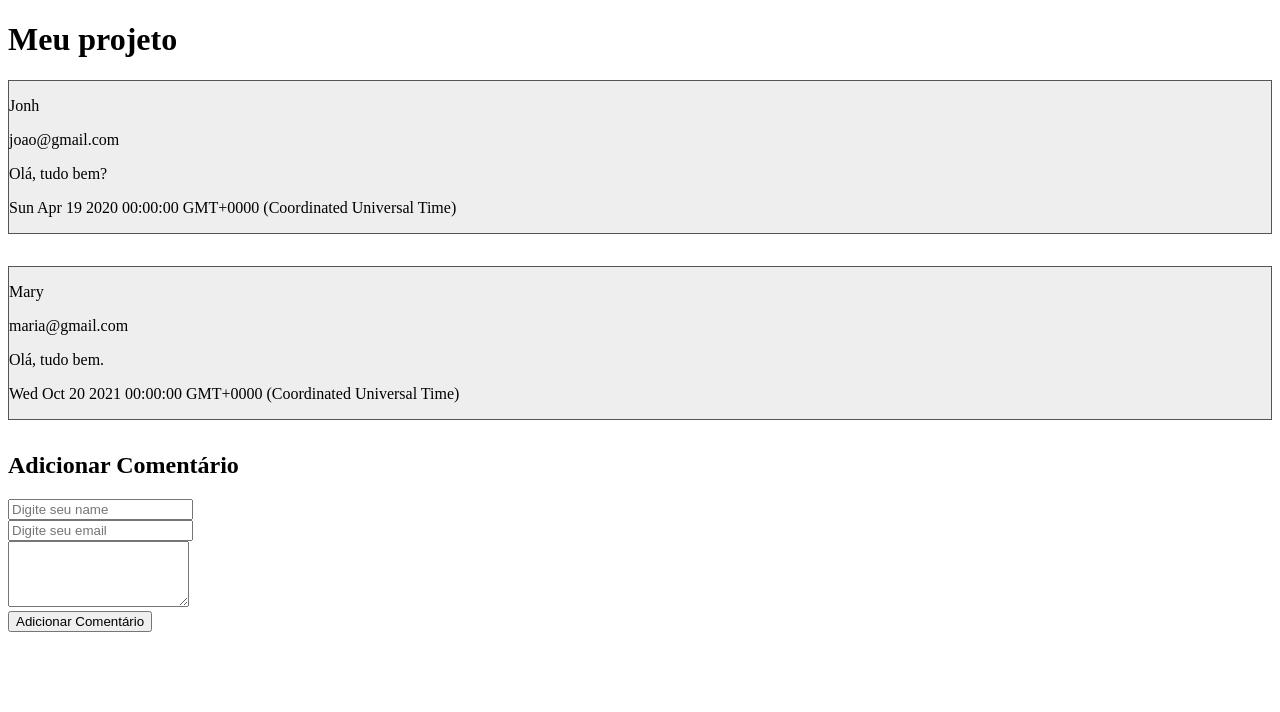
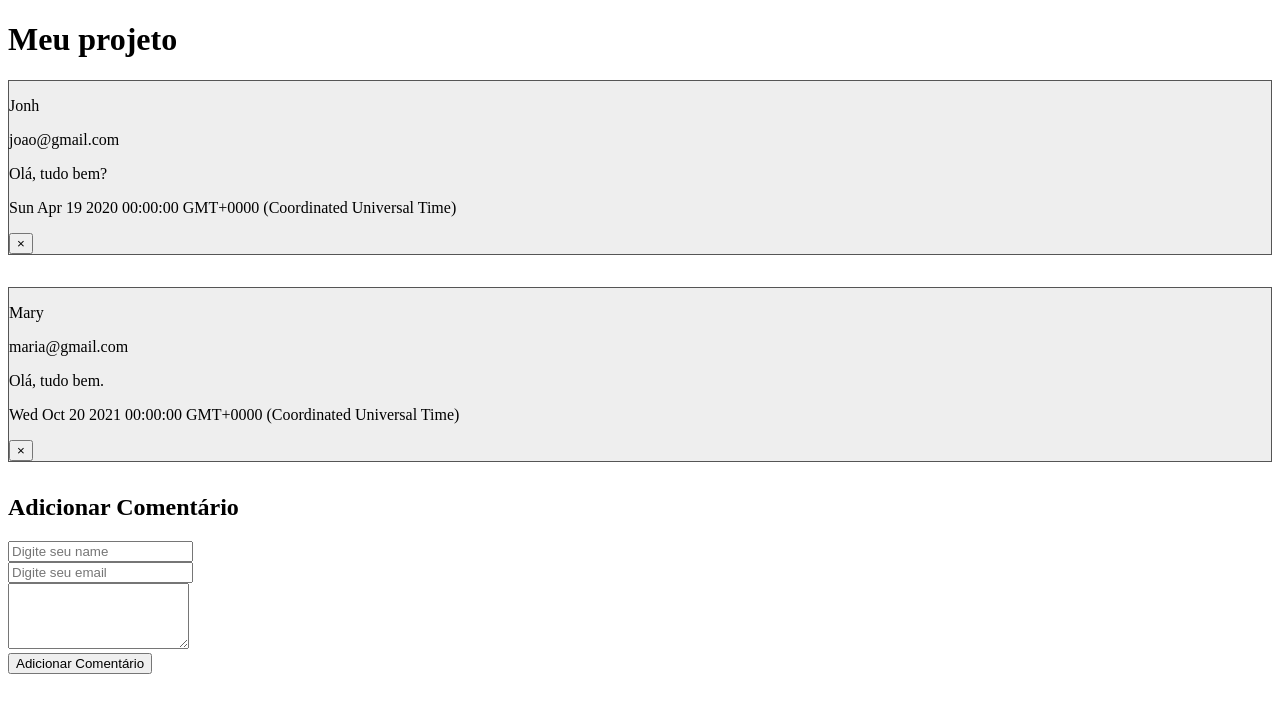
Before and after one commit to aritana/JavaScript, a React (Create React App) app in the folder Udemy/react/my-app/: page / in a window 1280 px wide. Shown: the top 712 px of the page. Built offline with nearby package versions, Linux system fonts and the light colour scheme.

Commit message:
Integracao entre componentes, reac

```diff
--- a/Udemy/react/my-app/src/App.js
+++ b/Udemy/react/my-app/src/App.js
@@ -31,16 +31,23 @@
 
   adicionarComentario = evento => {
     evento.preventDefault();
-    const novoComentario = {...this.state.novoComentario, date: new Date()};
+    const novoComentario = { ...this.state.novoComentario, date: new Date() };
     this.setState({
-      comentarios: [...this.state.comentarios,  novoComentario],
-      novoComentario: { name: '',email: '', mensage: '' }
+      comentarios: [...this.state.comentarios, novoComentario],
+      novoComentario: { name: '', email: '', mensage: '' }
     })
+  }
+
+  removerComentario = comentario => {
+    let lista = this.state.comentarios;
+    lista = lista.filter(c => c !== comentario)
+    this.setState({ comentarios: lista });
   }
   digitacao = evento => {
     const { name, value } = evento.target;
     this.setState({
       novoComentario: { ...this.state.novoComentario, [name]: value }
+
     })
   }
 
@@ -56,9 +63,9 @@
             key={indice}
             name={comentario.name}
             email={comentario.email}
-            date={comentario.date} >
+            date={comentario.date}
+            onRemove={this.removerComentario.bind(this,comentario)} >
             {comentario.mensage}
-
           </Comentario>
 
         ))}
--- a/Udemy/react/my-app/src/components/Comentario.js
+++ b/Udemy/react/my-app/src/components/Comentario.js
@@ -10,6 +10,7 @@
         <p>{props.email}</p>
         <p>{props.children}</p>
         <p>{props.date.toString()}</p>
+        <button onClick={props.onRemove}>&times;</button>
     </div>
 );
 
```
